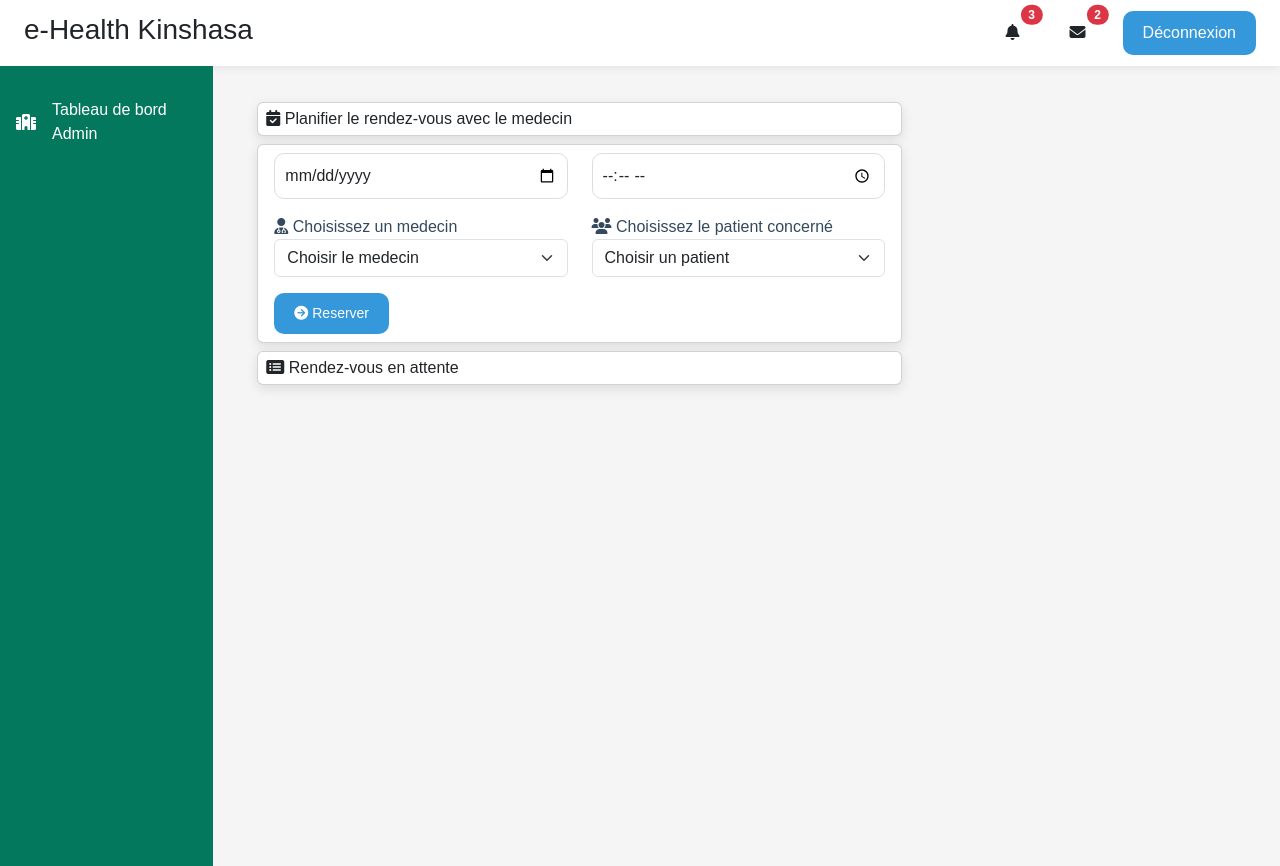
After one commit to Sympa-dev/Kin-doctor, a Django app: page /core/plan_rdv/ in a window 1280 px wide. The commit adds this page. Run offline with Django 5.2, Linux system fonts and the light colour scheme; data that the repository does not hold is empty.

Commit message:
update code

```diff
--- a/accounts/models.py
+++ b/accounts/models.py
@@ -167,8 +167,3 @@ class User(AbstractUser):
         if not isinstance(perm_list, Iterable) or isinstance(perm_list, str):
             raise ValueError("perm_list must be an iterable of permissions.")
         return all(self.has_perm(perm, obj) for perm in perm_list)
-
-class profil_doctor(models.Model):
-    user = models.OneToOneField(User, on_delete=models.CASCADE, related_name="doctor_profil")
-    adresse = models.TextField()
-    phone =n
--- a/accounts/templates/accounts/login.html
+++ b/accounts/templates/accounts/login.html
@@ -27,7 +27,7 @@
             <div class="flex-grow-1 d-flex align-items-center justify-content-center">
                 <div class="w-100" style="max-width: 30rem;">
                     <div class="text-center mb-4">
-                        <img src="{% static 'media/doctaplus.png' %}" alt="DoctaPlus Logo" class="h-16" style="height: 4rem;">
+                        <h1 style="background-color: rgb(11, 88, 160);color: white;border-radius: 15px;">e-Health Kinshasa</h1>
                     </div>
 
                     <h2 class="mb-4 text-center fw-bold">
--- a/core/admin.py
+++ b/core/admin.py
@@ -18,3 +18,4 @@ admin.site.register(Examen)
 admin.site.register(ExamenType)
 admin.site.register(VitalSigns)
 admin.site.register(MedicalRecord)
+admin.site.register(Appoitement)
--- a/core/templates/core/base.html
+++ b/core/templates/core/base.html
@@ -15,7 +15,7 @@
     <div class="d-flex flex-column">
         <header class="app__header px-4 py-2">
             <div class="logo-doc">
-                <img src="{% static 'media/doctaplus.png' %}" alt="Logo" class="logo-doc">
+                <h3>e-Health Kinshasa</h3>
             </div>
 
             <div class="d-flex align-items-center gap-4">
@@ -121,7 +121,7 @@
 
                         <li class="nav-item">
                             <a class="nav-link d-flex align-items-center gap-3 py-2 px-3 text-white" href="{% url 'consultation_list' %}">
-                                <i class="fas fa-calendar-alt"></i>
+                                <i class="fas fa-list-alt"></i>
                                 <span>Liste de consultations</span>
                             </a>
                         </li>
@@ -129,14 +129,14 @@
                         <li class="nav-item">
                             <a class="nav-link d-flex align-items-center gap-3 py-2 px-3 text-white" href="{% url 'plan_consultation' %}">
                                 <i class="fas fa-calendar-alt"></i>
-                                <span>Consultater</span>
+                                <span>Consultation</span>
                             </a>
                         </li>
 
                         <li class="nav-item">
-                            <a class="nav-link d-flex align-items-center gap-3 py-2 px-3 text-white" href="#">
-                                <i class="fas fa-flask"></i>
-                                <span>Examens</span>
+                            <a class="nav-link d-flex align-items-center gap-3 py-2 px-3 text-white" href="{% url 'appoitement' %}">
+                                <i class="fas fa-calendar-check"></i>
+                                <span>Rendez-vous</span>
                             </a>
                         </li>
 
@@ -163,7 +163,7 @@
                                         </a>
                                     </li>
                                     <li class="nav-item">
-                                        <a class="nav-link text-white py-2" href="{% url 'render_page' 'liste_patient' %}">
+                                        <a class="nav-link text-white py-2" href="{% url 'liste_patient' %}">
                                             <i class="fas fa-list me-2"></i>Liste des patients
                                         </a>
                                     </li>
@@ -242,9 +242,9 @@
                         </li>
 
                         <li class="nav-item">
-                            <a class="nav-link d-flex align-items-center gap-3 py-2 px-3 text-white" href="{% url 'plan_consultation' %}">
+                            <a class="nav-link d-flex align-items-center gap-3 py-2 px-3 text-white" href="{% url 'plan_appoint' %}">
                                 <i class="fas fa-file-medical"></i>
-                                <span>Consultation</span>
+                                <span>Rendez-vous</span>
                             </a>
                         </li>
 
--- a/core/templates/core/dashboard.html
+++ b/core/templates/core/dashboard.html
@@ -1,8 +1,6 @@
 {% extends 'core/base.html' %}
 
 {% block content %}
-
-
 
 {% if messages %}
 {% for message in messages %}
@@ -25,7 +23,7 @@
 <div class="container-fluid py-3 mt-2">
     <div class="space-y-4">
         <!-- Header -->
-        <header class="d-flex flex-column flex-sm-row align-items-center justify-content-between gap-3 mb-3">
+        <header class="d-flex flex-column flex-sm-row align-items-center justify-content-between gap-2 mb-3">
             <h1 class="h4 fw-bold mb-0">Tableau de bord</h1>
             <div class="d-flex flex-wrap justify-content-center gap-2">
                 <button class="btn btn-primary px-2 py-1">Aujourd'hui</button>
--- a/core/templates/core/detail_patient.html
+++ b/core/templates/core/detail_patient.html
@@ -36,7 +36,7 @@
                             <div class="col-md-6">
                                 <p class="mb-2"><strong class="text-secondary"><i class="fas fa-hashtag me-2"></i>Référence:</strong> {{ patient.reference }}</p>
                                 <p class="mb-2"><strong class="text-secondary"><i class="fas fa-user me-2"></i>Nom:</strong> {{ patient.last_name }}</p>
-                                <p class="mb-2"><strong class="text-secondary"><i class="fas fa-user me-2"></i>Post-nom:</strong> {{ patient.middle_name }}</p>
+                                <p class="mb-2"><strong class="text-secondary"><i class="fas fa-user me-2"></i>Post-nom:</strong> {{ patient.name }}</p>
                                 <p class="mb-2"><strong class="text-secondary"><i class="fas fa-user me-2"></i>Prénom:</strong> {{ patient.first_name }}</p>
                                 <p class="mb-2"><strong class="text-secondary"><i class="fas fa-venus-mars me-2"></i>Sexe:</strong>
                                     {% if patient.gender == 'male' %}
@@ -60,7 +60,7 @@
                             </div>
                             <div class="col-md-6">
                                 <p class="mb-2"><strong class="text-secondary"><i class="fas fa-phone me-2"></i>Téléphone:</strong> {{ patient.phone_number }}</p>
-                                <p class="mb-2"><strong class="text-secondary"><i class="fas fa-envelope me-2"></i>Email:</strong> {{ patient.email_address }}</p>
+                                <p class="mb-2"><strong class="text-secondary"><i class="fas fa-envelope me-2"></i>Email:</strong> {{ patient.email }}</p>
                             </div>
                         </div>
 
--- a/core/templates/core/plan_consultation.html
+++ b/core/templates/core/plan_consultation.html
@@ -95,7 +95,7 @@
             </div>
 
             <div class="col-md-4">
-                <div class="card shadow-sm mt-3">
+                <div class="card shadow-sm">
                     <div class="card-header">
                         <span class="fw-bold"><i class="fas fa-user-md me-2"></i>Patient(s) consulté(s)</span>
                         <span class="badge rounded-pill bg-primary float-end">{{ consulted|length }}</span>
--- /dev/null
+++ b/core/templates/core/plan_rdv.html
@@ -0,0 +1,76 @@
+{% extends 'core/base.html' %}
+
+{% block content %}
+
+{% if messages %}
+{% for message in messages %}
+    <div class="alert alert-{% if message.tags %}{{ message.tags }}{% endif %} alert-dismissible fade show" role="alert" style="position: fixed; top: 20px; right: 20px; z-index: 1050; max-width: 400px;">
+        <div class="d-flex">
+            <div class="me-3">
+                <i class="fas fa-exclamation-circle"></i>
+            </div>
+            <div>
+                <h6 class="alert-heading mb-1">Message</h6>
+                <p class="mb-0">{{ message }}</p>
+            </div>
+        </div>
+        <button type="button" class="btn-close" data-bs-dismiss="alert" aria-label="Close"></button>
+    </div>
+{% endfor %}
+{% endif %}
+
+    <div class="container mt-3">
+        <div class="row">
+            <div class="col-md-8">
+                <div class="card py-1 px-2">
+                    <span><i class="fas fa-calendar-check"></i> Planifier le rendez-vous avec le medecin</span>
+                </div>
+
+                <div class="card py-2 px-3 mt-2">
+                    <form action="" method="post">
+                        {% csrf_token %}
+                    <div class="row">
+                        <div class="col">
+                            <input type="date" class="form-control" name="date" id="">
+                        </div>
+                        <div class="col">
+                            <input type="time" class="form-control" name="time" id="">
+                        </div>
+                    </div>
+                    <div class="row mt-3">
+                        <div class="col">
+                            <label for="medecinselect"><i class="fas fa-user-md"></i> Choisissez un medecin</label>
+                            <select class="form-select" name="doctor" id="medecinselect">
+                                <option value="">Choisir le medecin</option>
+                                {% for doctor in doctors %}
+                                    <option value="{{ doctor.id }}">{{ doctor.name }} {{ doctor.first_name }}</option>
+                                {% endfor %}
+                            </select>
+                        </div>
+                        <div class="col">
+                            <label for="medecinselect"><i class="fas fa-users"></i> Choisissez le patient concerné</label>
+                            <select class="form-select" name="patient" id="medecinselect">
+                                <option value="">Choisir un patient</option>
+                                {% for patient in patients %}
+                                    <option value="{{ patient.id }}">{{ patient.name }} {{ patient.first_name }}</option>
+                                {% endfor %}
+                            </select>
+                        </div>
+                    </div>
+                    <div class="col mt-3">
+                        <button type="submit" class="btn btn-sm btn-primary"><i class="fas fa-arrow-circle-right"></i> Reserver</button>
+                    </div>
+                </form>
+                </div>
+
+                <!-- others -->
+
+                <div class="card py-1 px-2 mt-2">
+                    <span><i class="fas fa-list-alt"></i> Rendez-vous en attente</span>
+                </div>
+
+            </div>
+        </div>
+    </div>
+
+{% endblock %}
--- a/core/urls.py
+++ b/core/urls.py
@@ -40,4 +40,8 @@ urlpatterns = [
    path('patient_consultation/<int:id>/', patient_consultation, name='patient_consultation'),
    path('registered/', registered, name='registered'),
    path('all_doctor/', all_doctor, name='all_doctor'),
+
+   # Appointment
+   path('appoitement/', appoitement, name='appoitement'),
+   path('plan_rdv/', plan_appoint, name="plan_appoint")
 ]
--- a/core/views.py
+++ b/core/views.py
@@ -100,6 +100,7 @@ def render_page(request, page):
                         return render(request, template_name, context)
 
                     # Récupérer le département de manière sécurisée
+
                     try:
                         department = Department.objects.get(id=department_id)
                     except Department.DoesNotExist:
@@ -243,7 +244,7 @@ def edit_patient(request, id):
 
         if request.method == 'POST':
             patient.first_name = request.POST.get('first_name')
-            patient.middle_name = request.POST.get('middle_name')
+            patient.middle_name = request.POST.get('name')
             patient.last_name = request.POST.get('last_name')
             patient.gender = request.POST.get('gender')
             patient.birth_date = request.POST.get('birth_date')
@@ -609,6 +610,7 @@ def patient_consultation(request, id):
         consultation.diagnosis = request.POST.get('diagnosis')
         consultation.notes = request.POST.get('notes')
         consultation.status = request.POST.get('status')
+
         consultation.save()
 
         messages.success(request, "Consultation mise à jour avec succès.")
@@ -689,7 +691,9 @@ def inscription_patient(request, *args, **kwargs):
     return render(request, 'core/inscription_patient.html', context)
 
 def vitalsign(request, id):
+
     # Récupérer le patient ou renvoyer une erreur 404 si non trouvé
+
     patient = get_object_or_404(Patients, id=id)
     sign_vital = VitalSigns.objects.filter(patient=patient).select_related('patient').first()
 
@@ -1070,10 +1074,12 @@ def registered(request):
             return redirect('registered')
 
         # Générer un mot de passe aléatoire
+
         password = generate_password()
         hashed_password = make_password(password)
 
         # Créer un utilisateur avec tous les rôles à False par défaut
+
         user = User.objects.create(
             username=username,
             email=email,
@@ -1090,10 +1096,12 @@ def registered(request):
         )
 
         # Activer uniquement le champ correspondant au rôle choisi
+
         setattr(user, boolean_fields[user_type], True)
         user.save()
 
         # Envoyer un email avec le mot de passe temporaire
+
         try:
             send_mail(
                 'Votre compte a été créé',
@@ -1155,3 +1163,39 @@ def change_password(request):
             return redirect('dashboard')
 
     return render(request, 'change_password.html')
+
+
+def appoitement(request):
+    return render(request, "core/rdv.html")
+
+def plan_appoint(request):
+
+    patients = Patients.objects.all()
+    doctors = User.objects.filter(is_doctor=True)
+
+    if request.method == 'POST':
+        date = request.POST.get('date')
+        time = request.POST.get('time')
+        patient_id = request.POST.get('patient')
+        doctor_id = request.POST.get('doctor')
+
+        patient = Patients.objects.get(id=patient_id)
+
+        if not patient:
+            messages.error(request, "Le patient sélectionné n'existe pas !")
+            return redirect("plan_appoint")
+
+        doctor = User.objects.filter(id=doctor_id, is_doctor=True).first()
+
+        if not doctor:
+            messages.error(request, "Le médecin sélectionné n'existe pas")
+            return redirect("plan_appoint")
+
+        Appoitement.objects.create(date=date, time=time, patient=patient, doctor=doctor)
+        messages.success(request, "Rendez-vous est reservé avec succès !")
+
+    context = {
+        "patients": patients,
+        "doctors": doctors
+    }
+    return render(request, "core/plan_rdv.html", context)
--- a/server/static/css/style.css
+++ b/server/static/css/style.css
@@ -14,8 +14,10 @@ body{
 }
 
 .logo-doc{
-    width: 150px;
+    width: 350px;
     height: 50px;
+    position: relative;
+    top: 5px;
 }
 
 .logo-doc img{
@@ -25,7 +27,7 @@ body{
 }
 
 .sidebar{
-    background-color: rgb(11, 88, 160);
+    background-color: rgb(3, 120, 93);
     color: #ffffff;
     height: 100vh;
 }
@@ -71,18 +73,6 @@ body{
 
 .alert.fade.show {
     transform: translateX(0);
-}
-
-/* Animation d'entrée */
-@keyframes slideIn {
-    0% {
-        opacity: 0;
-        transform: translateX(100%);
-    }
-    100% {
-        opacity: 1;
-        transform: translateX(0);
-    }
 }
 
 /* Style personnalisé pour l'alerte */
@@ -226,15 +216,10 @@ body{
 
 
 .card {
-    border: none;
-    border-radius: 15px;
     box-shadow: 0 4px 12px rgba(0, 0, 0, 0.1);
     transition: transform 0.3s ease, box-shadow 0.3s ease;
 }
-.card:hover {
-    transform: translateY(-5px);
-    box-shadow: 0 8px 16px rgba(0, 0, 0, 0.2);
-}
+
 .card-title {
     color: #2c3e50;
     font-weight: 600;
@@ -264,7 +249,6 @@ label {
     color: #34495e;
 }
 .container {
-    background-color: #f8f9fa;
     padding: 20px;
     border-radius: 15px;
 }
```
Also changed, not shown: accounts/views.py (+6 -1 lines), core/models.py (+15 -0 lines), core/serializers.py (+0 -8 lines), core/templates/core/liste_patient.html (+6 -5 lines), core/templates/core/rdv.html (added, +31 -0 lines), core/migrations/0019_appoitement.py (added), core/migrations/0020_appoitement_time_alter_appoitement_date_rdv.py (added), core/migrations/0021_rename_date_rdv_appoitement_date_and_more.py (added), core/migrations/0022_alter_appoitement_doctor.py (added).
